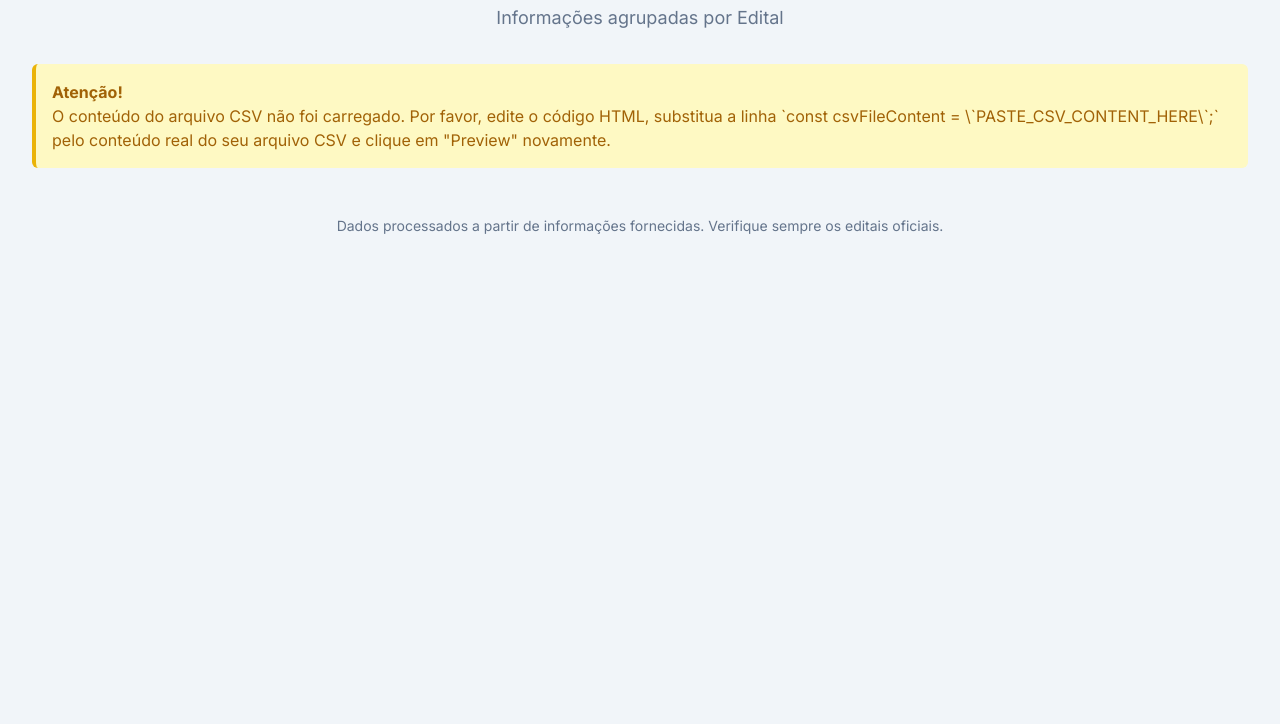
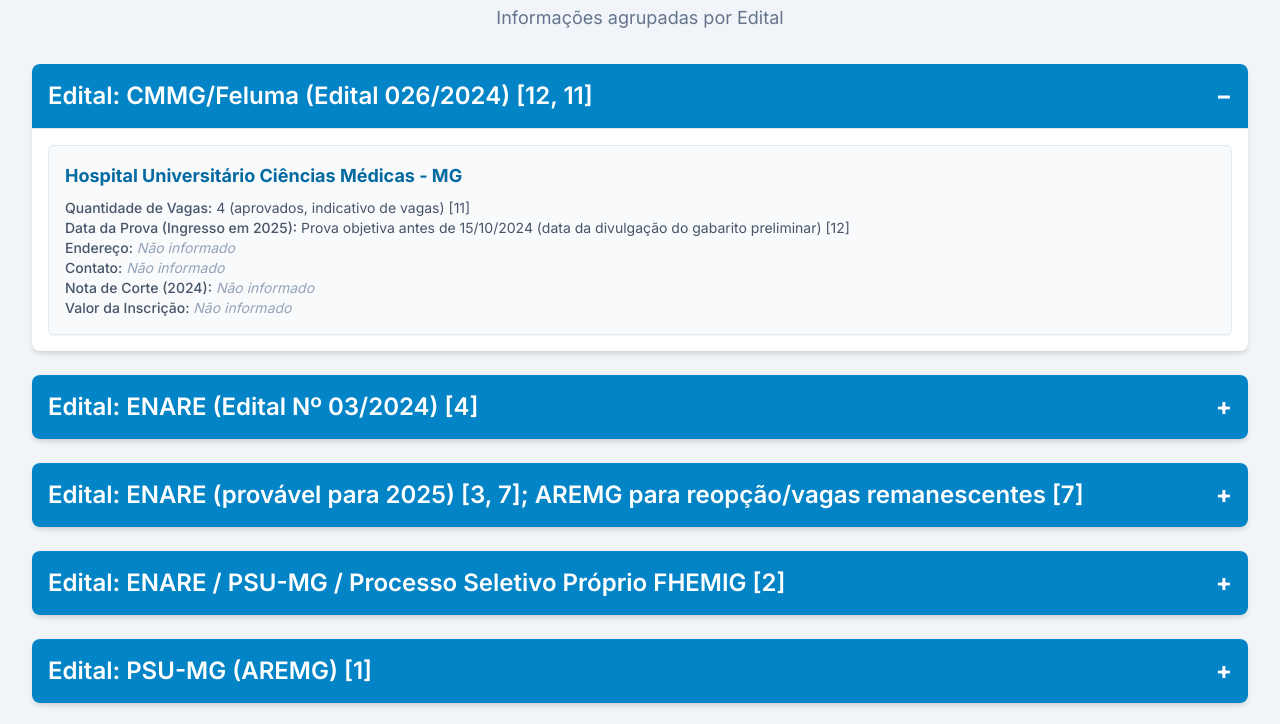
Before and after one commit to gduartemd/residenciaortopbh, a plain HTML site: page index.html in a window 1280 px wide. Shown: the part 76-800 px from the top of the page. Drawn offline with nearby package versions, Linux system fonts and the light colour scheme.

Commit message:
index.html

```diff
--- a/index.html
+++ b/index.html
@@ -64,20 +64,37 @@
     </div>
 
     <script>
-        // O conteúdo do arquivo CSV será injetado aqui.
-        // Substitua esta string vazia pelo conteúdo real do seu arquivo CSV.
-        const csvFileContent = `PASTE_CSV_CONTENT_HERE`;
+        // Conteúdo do arquivo CSV fornecido pelo usuário.
+        const csvFileContent = `Nome do Hospital,Quantidade de Vagas,Qual Edital Segue,Data da Prova (Ingresso em 2025)
+"Associação Evangélica Beneficente de Minas Gerais/Hospital Evangélico de Belo Horizonte","4 vagas [1]","PSU-MG (AREMG) [1]","01 de Dezembro de 2024 [1]"
+"Associação Mario Penna – Hospital Luxemburgo","3 vagas [1]","PSU-MG (AREMG) [1]","01 de Dezembro de 2024 [1]"
+"Fundação de Desenvolvimento da Pesquisa – Hospital Risoleta Tolentino Neves","1 vaga [1]","PSU-MG (AREMG) [1]","01 de Dezembro de 2024 [1]"
+"Hospital Alberto Cavalcanti (FHEMIG)","A confirmar nos editais [2]","ENARE / PSU-MG / Processo Seletivo Próprio FHEMIG [2]","ENARE: Outubro de 2024 (data a confirmar no edital ENARE 03/2024) [3, 4]; PSU-MG: 01 de Dezembro de 2024 (se aplicável) [1]; FHEMIG Complementar: 28 de Fevereiro de 2025 (se aplicável) [5, 6]"
+"Hospital da Baleia – Fundação Benjamin Guimarães","3 vagas [1]","PSU-MG (AREMG) [1]","01 de Dezembro de 2024 [1]"
+"Hospital das Clínicas da UFMG (HC-UFMG/Ebserh)","4 vagas (para ingresso em 2024, via ENARE) [3]","ENARE (provável para 2025) [3, 7]; AREMG para reopção/vagas remanescentes [7]","ENARE: Outubro de 2024 (data a confirmar no edital ENARE 03/2024) [3, 4]"
+"Hospital Felício Rocho","3 vagas [1]","PSU-MG (AREMG) [1]","01 de Dezembro de 2024 [1]"
+"Hospital João XXIII (FHEMIG)","A confirmar no Anexo II do Edital ENARE [4, 8]","ENARE (Edital Nº 03/2024) [4]","Outubro de 2024 (data a confirmar no edital ENARE 03/2024) [3, 4]"
+"Hospital Júlia Kubitschek (FHEMIG)","A confirmar nos editais [2]","ENARE / PSU-MG / Processo Seletivo Próprio FHEMIG [2]","ENARE: Outubro de 2024 (data a confirmar no edital ENARE 03/2024) [3, 4]; PSU-MG: 01 de Dezembro de 2024 (se aplicável) [1]; FHEMIG Complementar: 28 de Fevereiro de 2025 (se aplicável) [5, 6]"
+"Hospital Madre Teresa – BH","3 vagas [1]","PSU-MG (AREMG) [1]","01 de Dezembro de 2024 [1]"
+"Hospital Mater Dei – Unidade Santo Agostinho","4 vagas [1]","PSU-MG (AREMG) [1]","01 de Dezembro de 2024 [1]"
+"Hospital Metropolitano Doutor Célio de Castro","3 vagas [9]","PSU-MG Complementar (AREMG) [10, 9]","Início de 2025 (prova objetiva após 31/01/2025, data da divulgação do quadro de vagas do complementar) [9]"
+"Hospital Socor","2 vagas [1]","PSU-MG (AREMG) [1]","01 de Dezembro de 2024 [1]"
+"Hospital Universitário Ciências Médicas - MG","4 (aprovados, indicativo de vagas) [11]","CMMG/Feluma (Edital 026/2024) [12, 11]","Prova objetiva antes de 15/10/2024 (data da divulgação do gabarito preliminar) [12]"
+"Outros Hospitais da Rede FHEMIG (BH)","A confirmar nos editais [2]","ENARE / PSU-MG / Processo Seletivo Próprio FHEMIG [2]","ENARE: Outubro de 2024 (data a confirmar no edital ENARE 03/2024) [3, 4]; PSU-MG: 01 de Dezembro de 2024 (se aplicável) [1]; FHEMIG Complementar: 28 de Fevereiro de 2025 (se aplicável) [5, 6]"`;
 
         // Colunas esperadas no CSV (os nomes devem corresponder exatamente aos do arquivo)
+        // Mapeia para os nomes das colunas fornecidas pelo usuário.
         const CSV_HEADERS = {
-            INSTITUICAO: 'INSTITUIÇÃO',
-            ENDERECO: 'ENDEREÇO',
-            CONTATO: 'CONTATO',
-            EDITAL: 'EDITAL',
-            VAGAS: 'VAGAS (2025)',
-            NOTA_CORTE: 'NOTA DE CORTE (2024)',
-            VALOR_INSCRICAO: 'VALOR DA INSCRIÇÃO',
-            DATA_PROVA: 'DATA DA PROVA (2025)'
+            INSTITUICAO: 'Nome do Hospital',
+            VAGAS: 'Quantidade de Vagas',
+            EDITAL: 'Qual Edital Segue',
+            DATA_PROVA: 'Data da Prova (Ingresso em 2025)',
+            // Campos do CSV anterior que não estão neste, mas que o script pode tentar referenciar.
+            // O script já lida com a ausência deles, mostrando "Não informado".
+            ENDERECO: 'ENDEREÇO', // Este campo não existe no CSV atual
+            CONTATO: 'CONTATO', // Este campo não existe no CSV atual
+            NOTA_CORTE: 'NOTA DE CORTE (2024)', // Este campo não existe no CSV atual
+            VALOR_INSCRICAO: 'VALOR DA INSCRIÇÃO' // Este campo não existe no CSV atual
         };
 
         /**
@@ -93,10 +110,9 @@
             for (let i = 0; i < line.length; i++) {
                 const char = line[i];
                 if (char === '"') {
-                    // Se o próximo caractere também for aspas, é uma aspas escapada dentro do campo
                     if (inQuotes && i + 1 < line.length && line[i+1] === '"') {
                         currentVal += '"';
-                        i++; // Pula a próxima aspas
+                        i++;
                     } else {
                         inQuotes = !inQuotes;
                     }
@@ -107,8 +123,8 @@
                     currentVal += char;
                 }
             }
-            values.push(currentVal); // Adiciona o último valor
-            return values.map(v => v.trim()); // Remove espaços extras e aspas se não forem escapadas
+            values.push(currentVal);
+            return values.map(v => v.trim());
         }
 
         /**
@@ -118,18 +134,17 @@
          */
         function parseCSV(csvText) {
             const lines = csvText.trim().split(/\r?\n/);
-            if (lines.length < 2) { // Precisa de cabeçalho e pelo menos uma linha de dados
+            if (lines.length < 2) {
                 console.error("CSV inválido ou vazio.");
                 return [];
             }
 
-            // Remove BOM (Byte Order Mark) se presente no início do primeiro cabeçalho
             const rawHeaders = parseCSVLine(lines[0]);
             const headers = rawHeaders.map((h, i) => (i === 0 ? h.replace(/^\uFEFF/, '') : h).trim());
 
             const data = [];
             for (let i = 1; i < lines.length; i++) {
-                if (lines[i].trim() === '') continue; // Pula linhas vazias
+                if (lines[i].trim() === '') continue;
 
                 const values = parseCSVLine(lines[i]);
                 if (values.length !== headers.length) {
@@ -138,7 +153,7 @@
                 }
                 const entry = {};
                 headers.forEach((header, index) => {
-                    entry[header] = values[index] !== undefined ? values[index] : ''; // Garante que a propriedade existe
+                    entry[header] = values[index] !== undefined ? values[index] : '';
                 });
                 data.push(entry);
             }
@@ -153,6 +168,7 @@
         function groupHospitalsByEdital(hospitalsData) {
             const grouped = {};
             hospitalsData.forEach(hospital => {
+                // Usa o nome da coluna do CSV fornecido pelo usuário para agrupar.
                 const edital = hospital[CSV_HEADERS.EDITAL] || 'Edital Não Especificado';
                 if (!grouped[edital]) {
                     grouped[edital] = [];
@@ -172,24 +188,25 @@
                 console.error("Container para os dados não encontrado.");
                 return;
             }
-            container.innerHTML = ''; // Limpa conteúdo anterior
+            container.innerHTML = '';
 
             if (Object.keys(groupedHospitals).length === 0) {
                 container.innerHTML = '<p class="text-center text-slate-500">Nenhum dado de hospital para exibir. Verifique o conteúdo do CSV.</p>';
                 return;
             }
 
-            // Campos a serem exibidos para cada hospital e seus rótulos
+            // Campos a serem exibidos para cada hospital e seus rótulos.
+            // Ajustado para refletir as colunas do CSV fornecido e manter a estrutura.
             const hospitalDisplayFields = [
+                { key: CSV_HEADERS.VAGAS, label: 'Quantidade de Vagas' },
+                { key: CSV_HEADERS.DATA_PROVA, label: 'Data da Prova (Ingresso em 2025)' },
+                // Mantém os campos antigos para que o layout não quebre; eles mostrarão "Não informado".
                 { key: CSV_HEADERS.ENDERECO, label: 'Endereço' },
                 { key: CSV_HEADERS.CONTATO, label: 'Contato' },
-                { key: CSV_HEADERS.VAGAS, label: 'Vagas (2025)' },
                 { key: CSV_HEADERS.NOTA_CORTE, label: 'Nota de Corte (2024)' },
-                { key: CSV_HEADERS.VALOR_INSCRICAO, label: 'Valor da Inscrição' },
-                { key: CSV_HEADERS.DATA_PROVA, label: 'Data da Prova (2025)' }
+                { key: CSV_HEADERS.VALOR_INSCRICAO, label: 'Valor da Inscrição' }
             ];
 
-            // Ordena os editais alfabeticamente para uma apresentação consistente
             const sortedEditais = Object.keys(groupedHospitals).sort();
 
             sortedEditais.forEach((edital, index) => {
@@ -209,9 +226,13 @@
                     const card = document.createElement('div');
                     card.className = 'hospital-card bg-slate-50 p-4 rounded-md border border-slate-200 shadow-sm';
 
+                    // Usa o nome da coluna do CSV fornecido pelo usuário para o nome da instituição.
                     let cardHTML = `<h3 class="text-lg font-bold text-sky-700 mb-2">${hospital[CSV_HEADERS.INSTITUICAO] || 'Instituição Não Informada'}</h3>`;
 
                     hospitalDisplayFields.forEach(field => {
+                        // O valor será buscado usando a chave mapeada em CSV_HEADERS.
+                        // Se a chave (ex: 'ENDEREÇO') não corresponder a uma coluna no CSV atual,
+                        // hospital[field.key] será undefined.
                         const value = hospital[field.key] ? hospital[field.key] : '<span class="italic text-slate-400">Não informado</span>';
                         cardHTML += `<p class="text-sm text-slate-600"><strong class="font-medium">${field.label}:</strong> ${value}</p>`;
                     });
@@ -224,7 +245,6 @@
                 groupDiv.appendChild(hospitalsListDiv);
                 container.appendChild(groupDiv);
 
-                // Event listener para expandir/recolher
                 titleDiv.addEventListener('click', () => {
                     const icon = titleDiv.querySelector('.toggle-icon');
                     const isHidden = hospitalsListDiv.classList.toggle('hidden');
@@ -233,18 +253,17 @@
             });
         }
 
-        // Função principal para carregar e exibir os dados
         function main() {
-            if (csvFileContent === 'PASTE_CSV_CONTENT_HERE' || csvFileContent.trim() === '') {
+            if (csvFileContent.trim() === '') {
                 const container = document.getElementById('data-container');
                 if (container) {
                     container.innerHTML = `
                         <div class="bg-yellow-100 border-l-4 border-yellow-500 text-yellow-700 p-4 rounded-md" role="alert">
                             <p class="font-bold">Atenção!</p>
-                            <p>O conteúdo do arquivo CSV não foi carregado. Por favor, edite o código HTML, substitua a linha \`const csvFileContent = \\\`PASTE_CSV_CONTENT_HERE\\\`;\` pelo conteúdo real do seu arquivo CSV e clique em "Preview" novamente.</p>
+                            <p>O conteúdo do arquivo CSV está vazio no código. Isso não deveria acontecer se você colou o CSV.</p>
                         </div>`;
                 }
-                console.warn("Conteúdo CSV não fornecido. Cole os dados na variável 'csvFileContent'.");
+                console.warn("Conteúdo CSV vazio.");
                 return;
             }
 
@@ -264,7 +283,6 @@
             }
         }
 
-        // Executa a função principal quando o DOM estiver pronto
         document.addEventListener('DOMContentLoaded', main);
     </script>
 </body>
```
